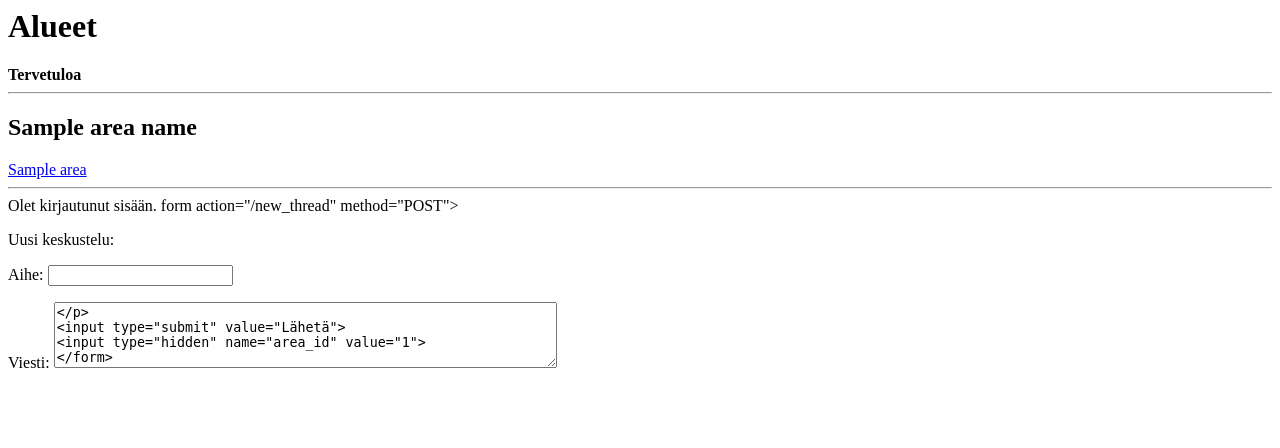
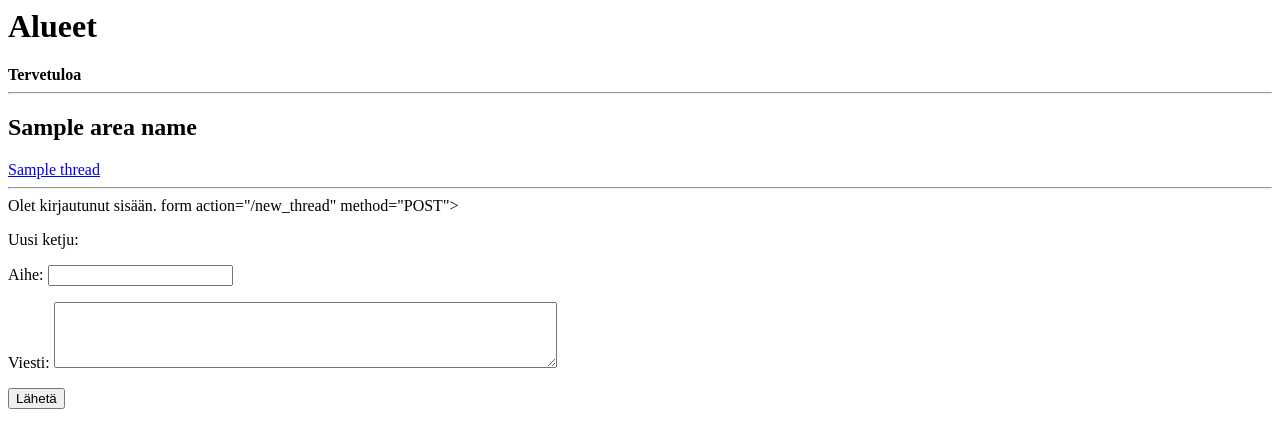
Before and after one commit to mleikas/chat-sovellus, a Flask app: template templates/areas.html in a window 1280 px wide. Shown: the top 448 px of the page. Run offline with Flask 2, Linux system fonts and the light colour scheme; the visitor is signed in with stand-in values (Sample User, id 1); the template is opened without the code that fills it: most values are stand-ins (such as "Sample title", 1, 10 or a date in 2020).

Commit message:
areas html fixes

```diff
--- a/templates/areas.html
+++ b/templates/areas.html
@@ -3,16 +3,16 @@
 <b>Tervetuloa</b>
 <hr>
 <h2>{{ area_name }}</h2>
-{% for area in areas %}
-<a href="/areas/{{ area.id }}">{{ area.area_name }}</a><br>
+{% for thread in threads %}
+<a href="/thread/{{ thread.id }}">{{ thread.thread_name }}</a><br>
 <hr>
 {% endfor %}
 {% if session.user_id %}
 Olet kirjautunut sisään.
 form action="/new_thread" method="POST">
-<p>Uusi keskustelu:</p>
+<p>Uusi ketju:</p>
 <p>Aihe: <input type="text" name="thread_name" required maxlength="140"></p>
-<p>Viesti: <textarea name="content" rows="4" cols="60"</textarea></p>
+<p>Viesti: <textarea name="content" rows="4" cols="60"></textarea></p>
 <input type="submit" value="Lähetä">
 <input type="hidden" name="area_id" value="{{ area_id }}">
 </form>
```
